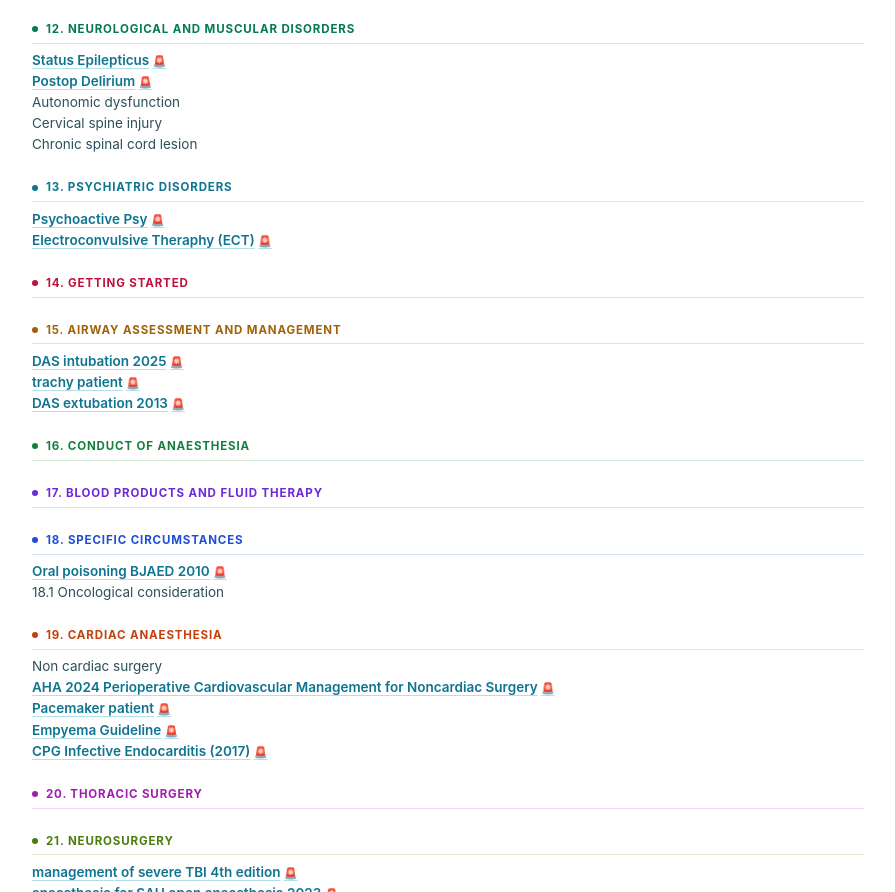
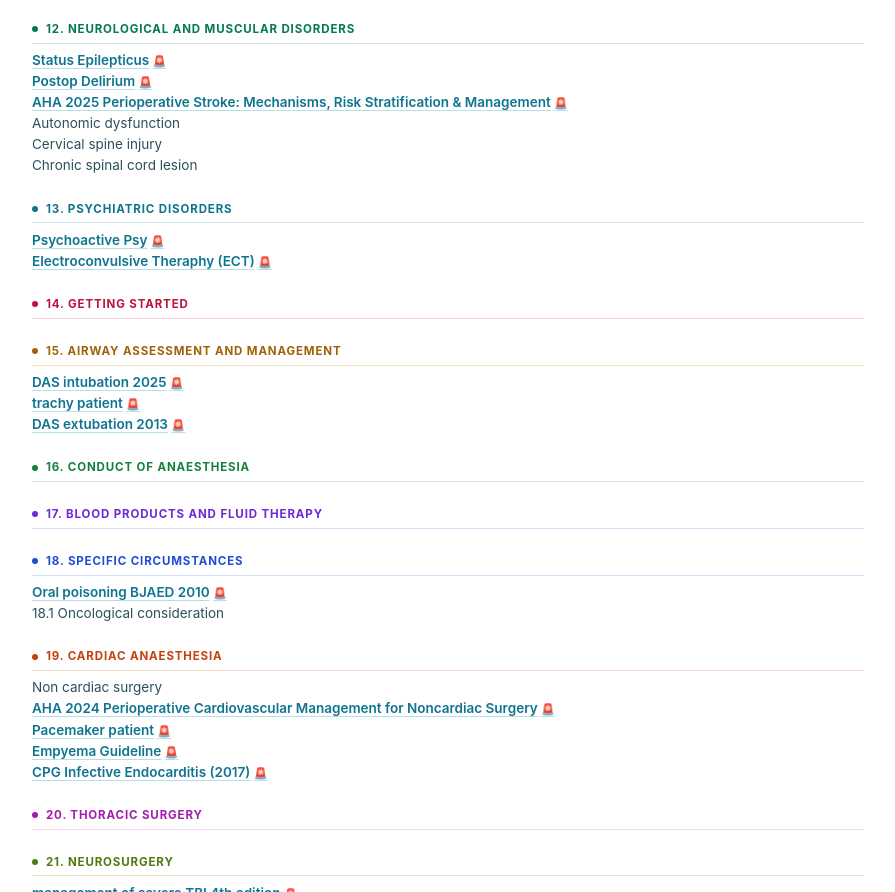
Before and after one commit to afifazzeri/anaes_note, a plain HTML site: page index.html in a window 1280 px wide. Shown: the part 2030-2922 px from the top of the page, without its empty margins (192-1087 px from the left). Drawn offline with Linux system fonts and the light colour scheme.

Commit message:
Update index.html

```diff
--- a/index.html
+++ b/index.html
@@ -501,6 +501,7 @@
   <ul>
     <li><a href="status_epilepticus/index.html" class="has-file">Status Epilepticus</a></li>
     <li><a href="delirium/index.html" class="has-file">Postop Delirium</a></li>
+    <li><a href="aha_stroke/index.html" class="has-file">AHA 2025 Perioperative Stroke: Mechanisms, Risk Stratification & Management</a></li>
     <li>Autonomic dysfunction</li>
     <li>Cervical spine injury</li>
     <li>Chronic spinal cord lesion</li>
```
